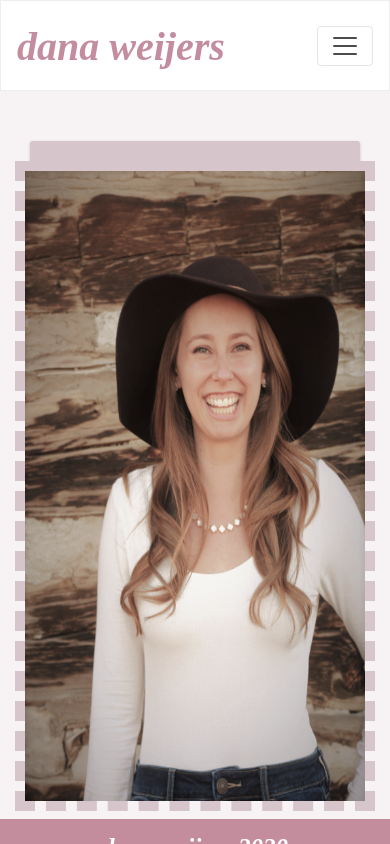
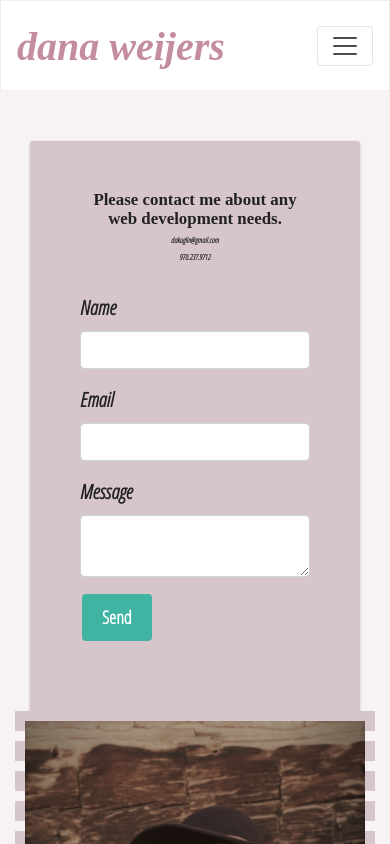
Before and after one commit to dakuglin/dana-weijers-portfolio1, a React (Create React App) app in the folder client/: page /contact in a window 390 px wide. Shown: the top 844 px of the page. Built offline with nearby package versions, Linux system fonts and the light colour scheme; a web font is replaced by a local one.

Commit message:
fixed mobile at small screen sizes

```diff
--- a/client/src/components/Footer/styles/footer.js
+++ b/client/src/components/Footer/styles/footer.js
@@ -6,7 +6,7 @@ export const Container = styled.div`
     text-align:center;
     font-family: 'IM Fell English', serif;
     font-style: italic;
-    margin-top: 58px;
+    margin-top: 68px;
 `
 export const Wrapper = styled.div`
     // display: flex;
--- a/client/src/components/Form/form.css
+++ b/client/src/components/Form/form.css
@@ -42,17 +42,3 @@ label {
     -webkit-transition-duration: 0.4s;
     transition-duration: 0.4s;
 }
-
-@media (max-width: 768px) {
-    h4.contact-text {
-        font-size: 5vw;
-    }
-    h4.contact-info {
-        font-size: 5vw;
-    }
-    form {
-        display: grid;
-        width: 100%;
-        margin-bottom: 30px;
-    }
-}
--- a/client/src/containers/footer.js
+++ b/client/src/containers/footer.js
@@ -14,7 +14,7 @@ export function FooterContainer() {
     return (
         <Footer>
             <Footer.Wrapper>
-                <Footer.Link>dana weijers 2020</Footer.Link>
+                <Footer.Link href="/">dana weijers 2020</Footer.Link>
                 {/* <Footer.Link href="#">linkedin</Footer.Link>
                 <Footer.Link href="#">github</Footer.Link> */}
                 {/* <DiJavascript1 />
--- a/client/src/pages/MyResume.js
+++ b/client/src/pages/MyResume.js
@@ -1,5 +1,4 @@
 import React from "react";
-// import Resume from "../components/Resume/Resume";
 import resumejpg from "../images/resume.jpg";
 import { Container, Row, Col } from "react-bootstrap";
 
--- a/client/src/pages/index.css
+++ b/client/src/pages/index.css
@@ -35,14 +35,14 @@ span.main-text {
 /* Resume Page Styling
 ///////////////////////////////////////////////////////////////////////////////////////////////////
 */
-.resume  {
+.resume {
     display: block;
     margin: 0 auto;
     user-select: none;
     width: 612px;
     height: 792px;
     margin-top: 20px;
-    border: solid 3px #C38D9E;
+    border: dashed 5px #d6c5ca;
 }
 
 /* Portfolio Page Styling
@@ -59,7 +59,7 @@ span.main-text {
 
 .card-img-top {
     padding: 20px;
-    border: #C38D9E 5px solid;
+    border: #d6c5ca 5px dashed;
     height: 290px;
 }
 
@@ -171,12 +171,13 @@ img.img-fluid {
     }
 }
 
+
 @media (max-width: 760px) {
     h4.contact-text {
-      font-size: 20px;
+      font-size: 2vh;
     }
     .contact-info {
-        font-size: 1vw;
+        font-size: 10vh;
     }
     div.contact-container {
         padding-top: 40px;
@@ -201,6 +202,16 @@ img.img-fluid {
     div.contact-container {
         padding-top: 50px;
     }
+    img.img-fluid {
+        margin-top: 550px;
+    }
+    form {
+        height: 540px;
+    }
+    .resume {
+        width: 290px;
+        height: 500px;
+    }
 }
 
 @media (max-width: 320px) {
@@ -215,4 +226,10 @@ img.img-fluid {
     span.nav-name {
         font-size: 35px;
     }
+    img.img-fluid {
+        margin-top: 550px;
+    }
+    form {
+        height: 550px;
+    }
 }
```
Also changed, not shown: client/src/components/Footer/footer.css (deleted, +0 -25 lines), client/src/components/Resume/Resume.js (deleted, +0 -25 lines).
